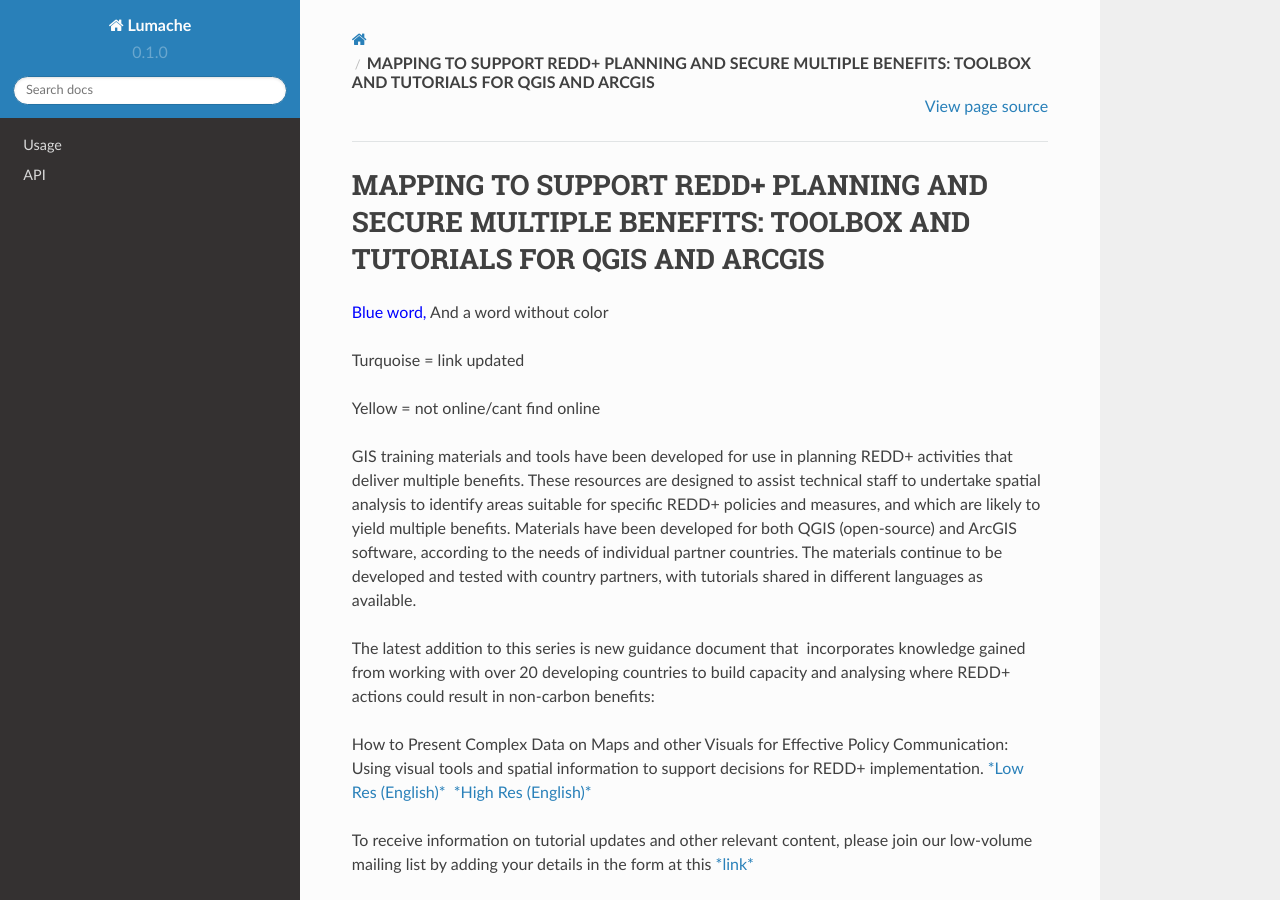
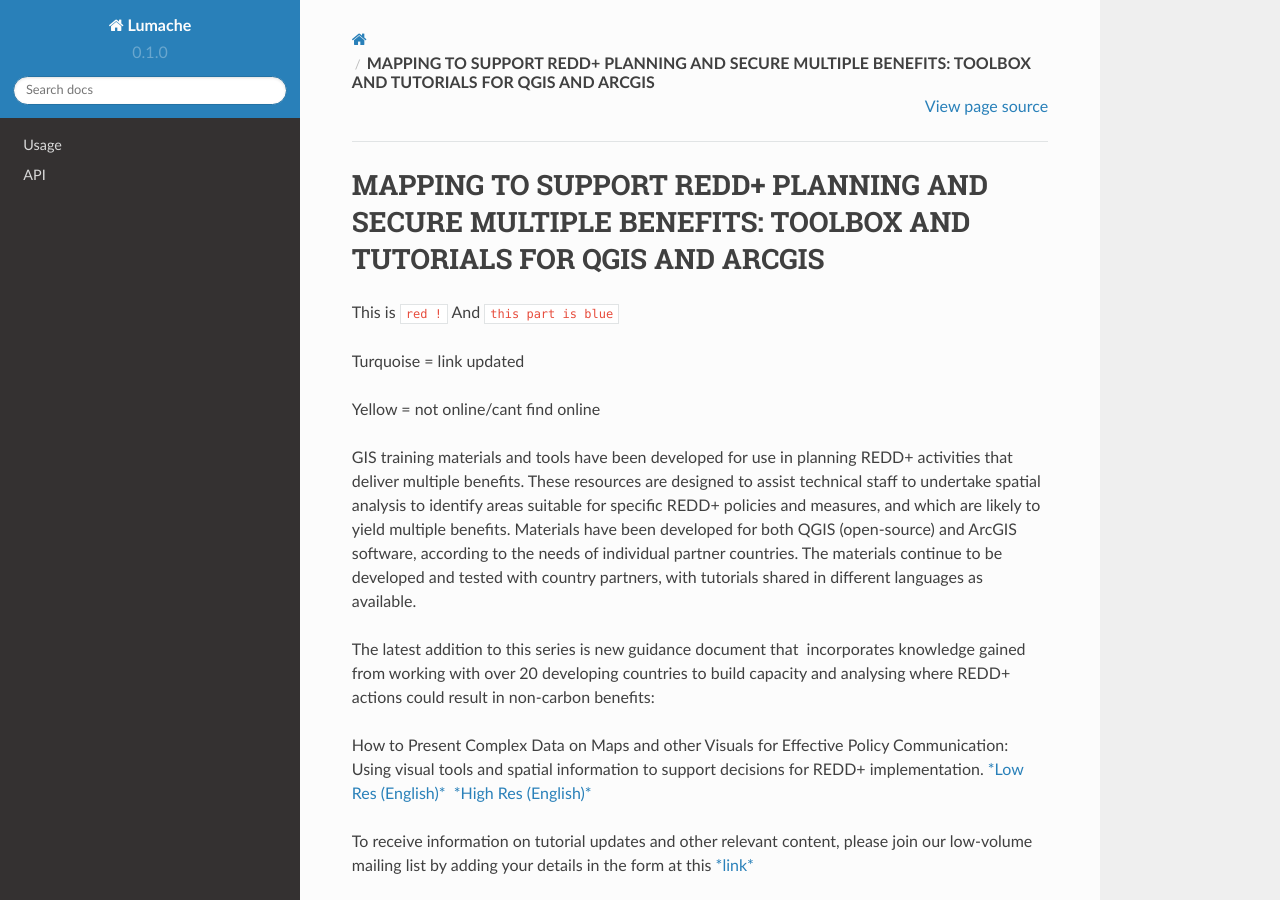
Before and after one commit to corinnar/GIS_tutorials, a Sphinx documentation site: the page built from docs/source/GIS_TOOLS_PAGE.rst, in a window 1280 px wide and 900 px high. Built offline with Sphinx 7.4.7 and the Read the Docs theme 2.0.0, drawn with Linux system fonts in a browser that asks for light colours; cross-references to code outside the pages are shown as plain code.

Commit message:
Update GIS_TOOLS_PAGE.rst

```diff
--- a/docs/source/GIS_TOOLS_PAGE.rst
+++ b/docs/source/GIS_TOOLS_PAGE.rst
@@ -3,13 +3,7 @@
 ==============================================================================================================
 
 
-
-
-.. role:: raw-html(raw)
-   :format: html
-
-:raw-html:`<font color="blue">Blue word,</font>` And a word without color
-
+This is :red:`red !` And :blue:`this part is blue`
 
 Turquoise = link updated
 
```
